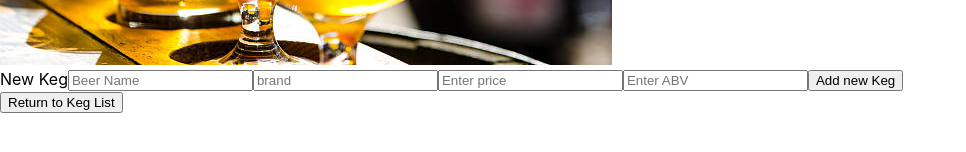
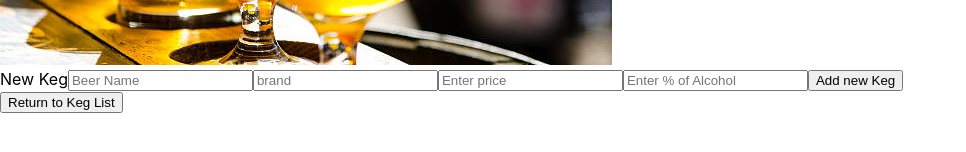
Before and after one commit to evmeshuris/tap-room, a React (Create React App) app: page / in a window 1280 px wide. Both pictures are taken after a click on the button "Add Keg". Shown: the part 340-492 px from the top of the page, without its empty margins (0-966 px from the left). Built offline with nearby package versions, Linux system fonts and the light colour scheme.

Commit message:
add Keg.js and NewKegForm.js

```diff
--- a/src/components/NewKegForm.js
+++ b/src/components/NewKegForm.js
@@ -35,7 +35,7 @@ function NewKegForm(props){
           <input
             type='text'
             name='alcohol'
-            placeholder='Enter ABV' />
+            placeholder='Enter % of Alcohol' />
           <button type='submit'>Add new Keg</button>
           </div>
         </form>
```
